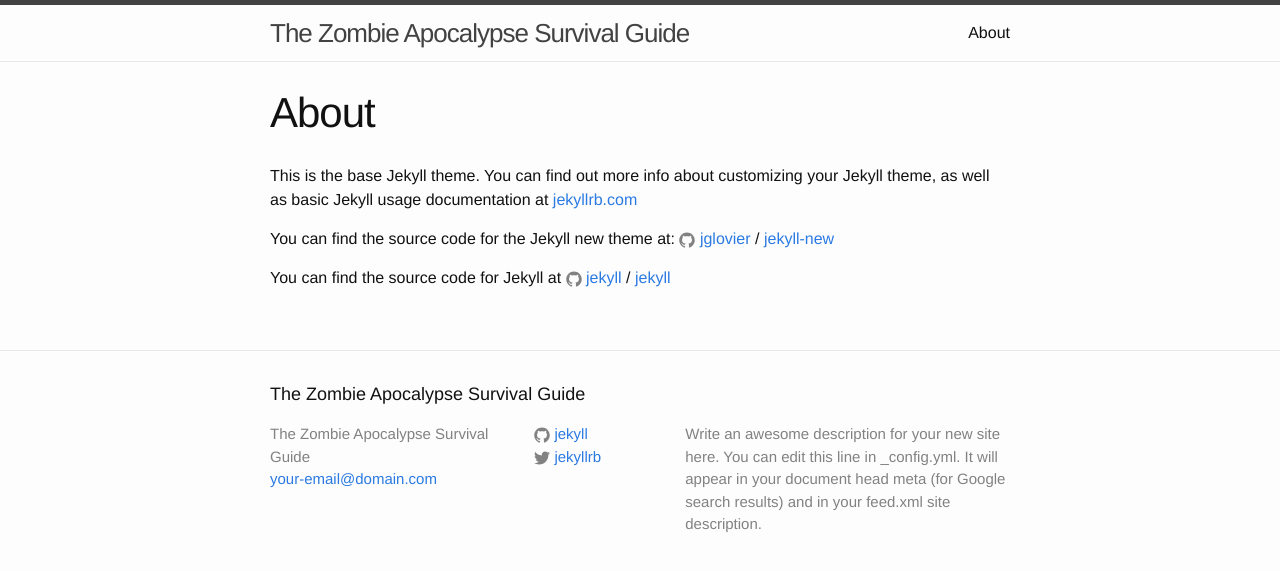
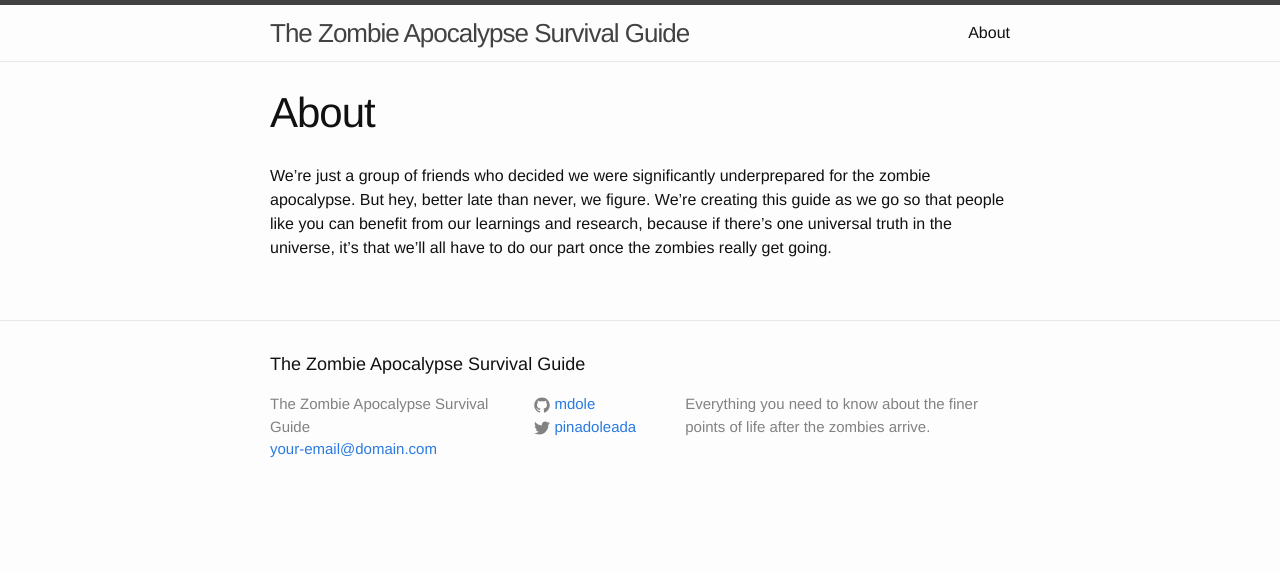
Before and after one commit to mdole/mdole.github.io, a Jekyll site: the page built from about.md, in a window 1280 px wide. Shown: the top 571 px of the page. Built offline with Jekyll 4.4.1, drawn with Linux system fonts in a browser that asks for light colours.

Commit message:
sample post, favicon

```diff
--- a/_config.yml
+++ b/_config.yml
@@ -9,13 +9,11 @@
 title: The Zombie Apocalypse Survival Guide
 email: your-email@domain.com
 description: > # this means to ignore newlines until "baseurl:"
-  Write an awesome description for your new site here. You can edit this
-  line in _config.yml. It will appear in your document head meta (for
-  Google search results) and in your feed.xml site description.
+  Everything you need to know about the finer points of life after the zombies arrive.
 baseurl: "" # the subpath of your site, e.g. /blog
-url: "http://yourdomain.com" # the base hostname & protocol for your site
-twitter_username: jekyllrb
-github_username:  jekyll
+url: "mdole.github.io" # the base hostname & protocol for your site
+twitter_username: pinadoleada
+github_username:  mdole
 
 # Build settings
 markdown: kramdown
--- a/_layouts/default.html
+++ b/_layouts/default.html
@@ -1,6 +1,6 @@
 <!DOCTYPE html>
 <html>
-
+<link rel="shortcut icon" type="image/png" href="/favicon.png">
   {% include head.html %}
 
   <body>
--- a/about.md
+++ b/about.md
@@ -4,12 +4,4 @@
 permalink: /about/
 ---
 
-This is the base Jekyll theme. You can find out more info about customizing your Jekyll theme, as well as basic Jekyll usage documentation at [jekyllrb.com](http://jekyllrb.com/)
-
-You can find the source code for the Jekyll new theme at:
-{% include icon-github.html username="jglovier" %} /
-[jekyll-new](https://github.com/jglovier/jekyll-new)
-
-You can find the source code for Jekyll at
-{% include icon-github.html username="jekyll" %} /
-[jekyll](https://github.com/jekyll/jekyll)
+We're just a group of friends who decided we were significantly underprepared for the zombie apocalypse. But hey, better late than never, we figure. We're creating this guide as we go so that people like you can benefit from our learnings and research, because if there's one universal truth in the universe, it's that we'll all have to do our part once the zombies really get going.
--- a/index.html
+++ b/index.html
@@ -1,7 +1,7 @@
 ---
 layout: default
 ---
-
+<link rel="shortcut icon" type="image/png" href="/favicon.png">
 <div class="home">
 
   <h1 class="page-heading">Posts</h1>
```
Also changed, not shown: _posts/2016-08-20-the-five-rappers-who-sound-best-as-zombies.markdown (added, +26 -0 lines), _posts/2016-08-20-welcome-to-jekyll.markdown (deleted, +0 -25 lines), favicon.png (added).
